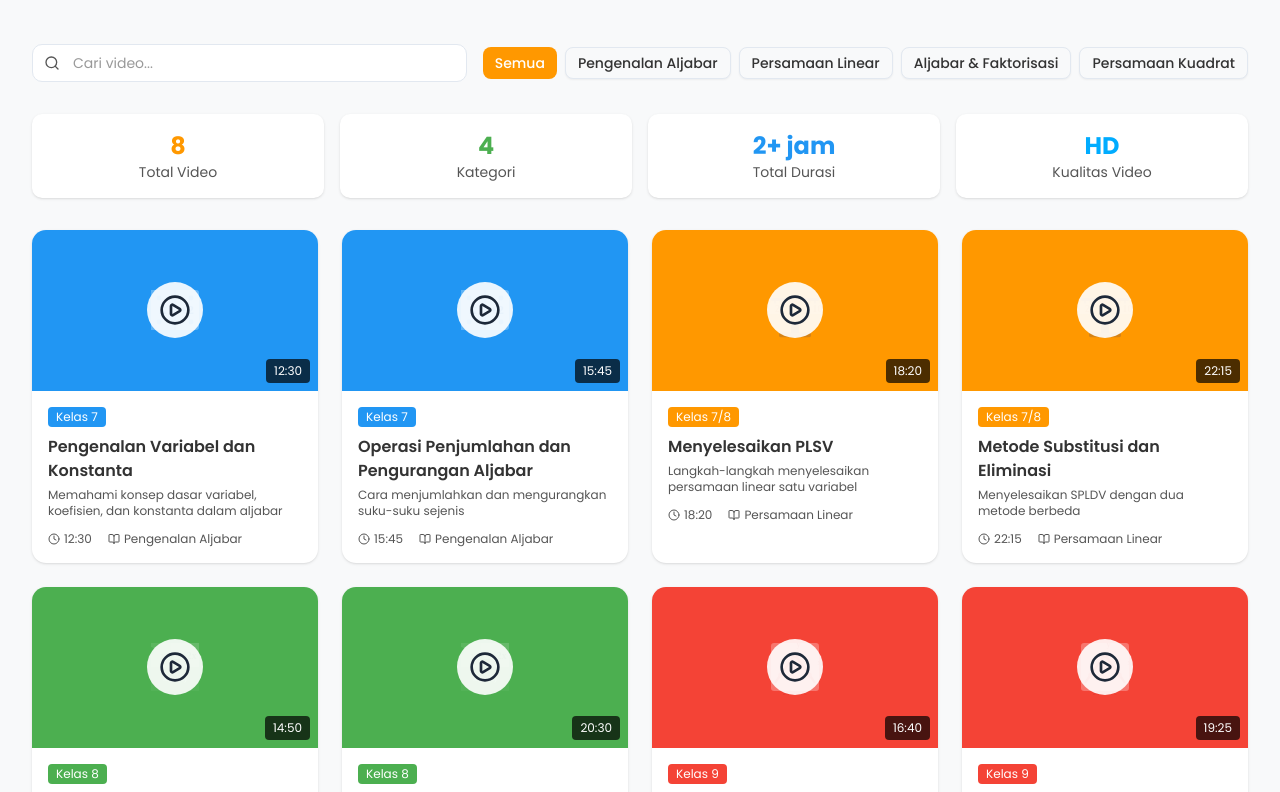
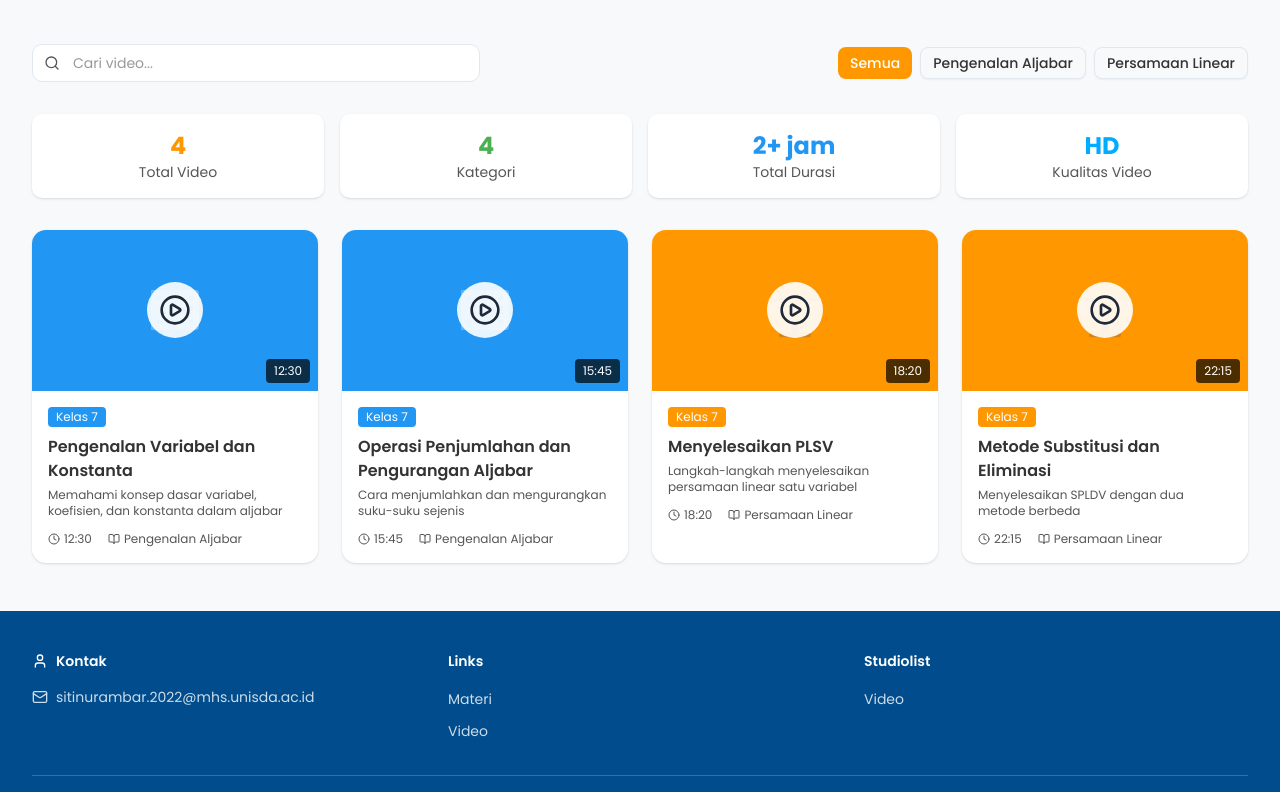
Before and after one commit to ambararsis-cmd/v0-mtk-smp-website, a Next.js app: page /fitur/video-tutorial in a window 1280 px wide. Shown: the part 280-1072 px from the top of the page. Built offline with nearby package versions, Linux system fonts and the light colour scheme.

Commit message:
feat: update kelas level to "Kelas 7" across multiple files

```diff
--- a/app/daftar-isi/page.tsx
+++ b/app/daftar-isi/page.tsx
@@ -21,7 +21,7 @@ const materiList = [
   {
     id: 2,
     title: "Persamaan & Pertidaksamaan Linear",
-    kelas: "Kelas 7/8",
+    kelas: "Kelas 7",
     description: "Satu & Dua Variabel. Menyelesaikan Masalah Kehidupan Nyata.",
     href: "/materi/persamaan-linear",
     color: "bg-card-orange",
@@ -32,32 +32,7 @@ const materiList = [
       "Penerapan dalam Kehidupan Nyata",
     ],
   },
-  {
-    id: 3,
-    title: "Aljabar & Faktorisasi",
-    kelas: "Kelas 8",
-    description: "Pemangkatan, Pembagian. Faktorisasi Suku Banyak.",
-    href: "/materi/aljabar-faktorisasi",
-    color: "bg-card-green",
-    topics: [
-      "Pemangkatan Aljabar",
-      "Pembagian Aljabar",
-      "Faktorisasi Bentuk Aljabar",
-      "Faktorisasi Suku Banyak",
-    ],
-  },
-  {
-    id: 4,
-    title: "Persamaan Kuadrat",
-    kelas: "Kelas 9",
-    description: "Akar-akar Persamaan, Rumus ABC, Grafik Fungsi Kuadrat.",
-    href: "/materi/persamaan-kuadrat",
-    color: "bg-card-red",
-    topics: [
-      "Bentuk Umum Persamaan Kuadrat",
-      "Menentukan Akar-akar Persamaan",
-      "Rumus ABC (Kuadratik)",
-      "Grafik Fungsi Kuadrat",
+]
     ],
   },
 ]
--- a/app/fitur/latihan-soal/page.tsx
+++ b/app/fitur/latihan-soal/page.tsx
@@ -22,7 +22,7 @@ const quizCategories = [
   {
     id: 2,
     title: "Persamaan Linear",
-    kelas: "Kelas 7/8",
+    kelas: "Kelas 7",
     description: "PLSV, PLDV, Pertidaksamaan",
     color: "bg-[#ff9800]",
     totalSoal: 10,
@@ -30,35 +30,11 @@ const quizCategories = [
     bestScore: 70,
     href: "/materi/persamaan-linear?tab=latihan",
   },
-  {
-    id: 3,
-    title: "Aljabar & Faktorisasi",
-    kelas: "Kelas 8",
-    description: "Pemangkatan, Pembagian, Faktorisasi",
-    color: "bg-[#4caf50]",
-    totalSoal: 10,
-    completed: 3,
-    bestScore: 60,
-    href: "/materi/aljabar-faktorisasi?tab=latihan",
-  },
-  {
-    id: 4,
-    title: "Persamaan Kuadrat",
-    kelas: "Kelas 9",
-    description: "Rumus ABC, Grafik Fungsi Kuadrat",
-    color: "bg-[#f44336]",
-    totalSoal: 10,
-    completed: 0,
-    bestScore: 0,
-    href: "/materi/persamaan-kuadrat?tab=latihan",
-  },
 ]
 
 const recentAttempts = [
   { quiz: "Pengenalan Aljabar", score: 90, date: "Hari ini", status: "lulus" },
   { quiz: "Persamaan Linear", score: 70, date: "Kemarin", status: "lulus" },
-  { quiz: "Aljabar & Faktorisasi", score: 60, date: "2 hari lalu", status: "perlu perbaikan" },
-  { quiz: "Pengenalan Aljabar", score: 80, date: "3 hari lalu", status: "lulus" },
 ]
 
 export default function LatihanSoalPage() {
--- a/app/fitur/materi-interaktif/page.tsx
+++ b/app/fitur/materi-interaktif/page.tsx
@@ -18,30 +18,12 @@ const materiList = [
   },
   {
     title: "Persamaan Linear",
-    kelas: "Kelas 7/8",
+    kelas: "Kelas 7",
     description: "PLSV, PLDV, Pertidaksamaan",
     color: "bg-[#ff9800]",
     href: "/materi/persamaan-linear",
     icon: Puzzle,
     progress: 50,
-  },
-  {
-    title: "Aljabar & Faktorisasi",
-    kelas: "Kelas 8",
-    description: "Pemangkatan, Pembagian, Faktorisasi",
-    color: "bg-[#4caf50]",
-    href: "/materi/aljabar-faktorisasi",
-    icon: Calculator,
-    progress: 30,
-  },
-  {
-    title: "Persamaan Kuadrat",
-    kelas: "Kelas 9",
-    description: "Rumus ABC, Grafik Fungsi Kuadrat",
-    color: "bg-[#f44336]",
-    href: "/materi/persamaan-kuadrat",
-    icon: Brain,
-    progress: 10,
   },
 ]
 
--- a/app/fitur/video-tutorial/page.tsx
+++ b/app/fitur/video-tutorial/page.tsx
@@ -34,7 +34,7 @@ const videos = [
     description: "Langkah-langkah menyelesaikan persamaan linear satu variabel",
     duration: "18:20",
     category: "Persamaan Linear",
-    kelas: "Kelas 7/8",
+    kelas: "Kelas 7",
     thumbnail: "/icons/equation.svg",
     color: "bg-[#ff9800]",
   },
@@ -44,53 +44,13 @@ const videos = [
     description: "Menyelesaikan SPLDV dengan dua metode berbeda",
     duration: "22:15",
     category: "Persamaan Linear",
-    kelas: "Kelas 7/8",
+    kelas: "Kelas 7",
     thumbnail: "/icons/equation.svg",
     color: "bg-[#ff9800]",
   },
-  {
-    id: 5,
-    title: "Sifat-sifat Eksponen",
-    description: "Memahami dan menerapkan sifat-sifat pangkat dalam aljabar",
-    duration: "14:50",
-    category: "Aljabar & Faktorisasi",
-    kelas: "Kelas 8",
-    thumbnail: "/icons/factorization.svg",
-    color: "bg-[#4caf50]",
-  },
-  {
-    id: 6,
-    title: "Faktorisasi Bentuk ax² + bx + c",
-    description: "Teknik memfaktorkan trinomial kuadrat",
-    duration: "20:30",
-    category: "Aljabar & Faktorisasi",
-    kelas: "Kelas 8",
-    thumbnail: "/icons/factorization.svg",
-    color: "bg-[#4caf50]",
-  },
-  {
-    id: 7,
-    title: "Rumus ABC (Kuadrat)",
-    description: "Menggunakan rumus ABC untuk mencari akar persamaan kuadrat",
-    duration: "16:40",
-    category: "Persamaan Kuadrat",
-    kelas: "Kelas 9",
-    thumbnail: "/icons/quadratic.svg",
-    color: "bg-[#f44336]",
-  },
-  {
-    id: 8,
-    title: "Menggambar Grafik Fungsi Kuadrat",
-    description: "Langkah-langkah menggambar parabola dengan tepat",
-    duration: "19:25",
-    category: "Persamaan Kuadrat",
-    kelas: "Kelas 9",
-    thumbnail: "/icons/quadratic.svg",
-    color: "bg-[#f44336]",
-  },
 ]
 
-const categories = ["Semua", "Pengenalan Aljabar", "Persamaan Linear", "Aljabar & Faktorisasi", "Persamaan Kuadrat"]
+const categories = ["Semua", "Pengenalan Aljabar", "Persamaan Linear"]
 
 export default function VideoTutorialPage() {
   const [searchQuery, setSearchQuery] = useState("")
```
